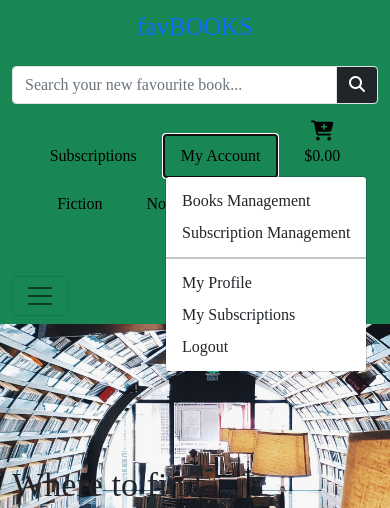
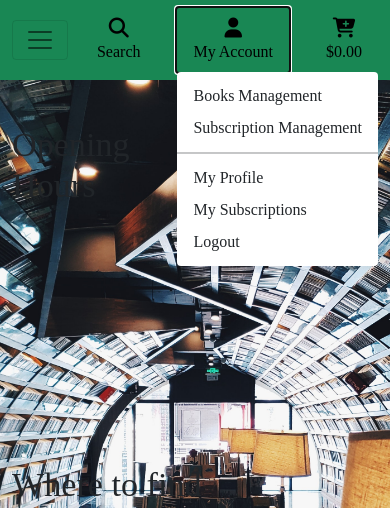
Before and after one commit to AnaG0307/favbooks-v3, a Django app: page / in a window 390 px wide, after a click on "My Account". Shown: the top 508 px of the page. Run offline with Django 3.2, Linux system fonts and the light colour scheme; the visitor is signed in with stand-in values (Sample User, id 1); some libraries are stand-ins or nearby versions; some web fonts are replaced.

Commit message:
Mobile header working on small screens but display has changed in larger screens, need fixing

```diff
--- a/templates/base.html
+++ b/templates/base.html
@@ -57,11 +57,9 @@
 </head>
 
 <body>
-    <header>
     <!-- Navigation Bar -->
     <header class="container-fluid fixed-top bg-success">
-
-            <div id="topnav" class="row">
+        <div id="topnav" class="row d-none d-lg-block">
             <div class="col-12 col-lg-4 my-auto py-1 py-lg-0 text-center text-lg-left">
                 <a href="{% url 'home' %}" class="nav-link main-logo-link">
                     <h2>favBOOKS</h2>
@@ -84,13 +82,6 @@
             </div>
             <div class="col-12 col-lg-4 my-auto py-1 py-lg-0">
                 <ul class="list-inline list-unstyled text-center text-lg-right my-0">
-                        <li class="list-inline-item">
-                            <a href="" class="text-black nav-link">
-                                <div class="text-center">
-                                    <p class="my-0">Subscriptions</p>
-                                </div>
-                            </a>
-                        </li>
                     <li class="list-inline-item dropdown">
                         <a href="" class="nav-link text-black" id="user-options" data-toggle="dropdown"
                             aria-haspopup="true" aria-expanded="false">
@@ -131,7 +122,7 @@
                 </ul>
             </div>
         </div>
-            <div class="row text-center justify-content-center">
+        <div class="row text-center justify-content-center d-none d-lg-block">
             <div class="my-auto py-1 py-lg-0 text-center">
                 <ul class="list-inline list-unstyled text-center my-0">
                     <li class="list-inline-item dropdown">
@@ -183,6 +174,13 @@
                             </div>
                         </a>
                     </li>
+                    <li class="list-inline-item">
+                        <a href="" class="text-black nav-link">
+                            <div class="text-center">
+                                <p class="my-0">Subscriptions</p>
+                            </div>
+                        </a>
+                    </li>
                 </ul>
             </div>
         </div>
@@ -194,10 +192,8 @@
                 </button>
                 {% include 'includes/main-nav.html' %}
                 {% include 'includes/mob-top-head.html' %}
-
             </nav>
         </div>
-        </header>
     </header>
     <!-- Message Box -->
     {% if messages %}
--- a/templates/includes/main-nav.html
+++ b/templates/includes/main-nav.html
@@ -1,5 +1,5 @@
 <div class="collapse navbar-collapse" id="main-nav">
-    <ul class="navbar-nav w-auto mx-auto">
+    <ul class="navbar-nav w-auto mx-auto d-block d-lg-none">
         <li class="nav-item dropdown">
             <a class="logo-font font-weight-bold nav-link text-black mr-5" href="#" id="all-products-link" data-toggle="dropdown" aria-haspopup="true" aria-expanded="false">
                 Fiction
@@ -41,5 +41,10 @@
                 Events
             </a>
         </li>
+        <li class="nav-item">
+            <a class="logo-font font-weight-bold nav-link text-black mr-5" href="#" id="all-products-link" data-toggle="dropdown" aria-haspopup="true" aria-expanded="false">
+                Subscriptions
+            </a>
+        </li>
     </ul>
 </div>
--- a/templates/includes/mob-top-head.html
+++ b/templates/includes/mob-top-head.html
@@ -0,0 +1,59 @@
+<li class="list-inline-item">
+    <a class="text-black nav-link d-block d-lg-none" href="#" id="mobile-search" data-toggle="dropdown" aria-haspopup="true" aria-expanded="false">
+        <div class="text-center">
+            <div><i class="fas fa-search fa-lg"></i></div>
+            <p class="my-0">Search</p>
+        </div>
+    </a>
+    <div class="dropdown-menu border-0 w-100 p-3 rounded-0 my-0" aria-labelledby="mobile-search">
+        <form class="form" method="GET" action="">
+            <div class="input-group w-100">
+                <input class="form-control border" type="text" name="q" placeholder="Search your new favourite book...">
+                <div class="input-group-append">
+                    <button class="form-control form-control btn btn-black border border-black" type="submit">
+                        <span class="icon">
+                            <i class="fas fa-search"></i>
+                        </span>
+                    </button>
+                </div>
+            </div>
+        </form>
+    </div>
+</li>
+<li class="list-inline-item dropdown">
+    <a class="text-black nav-link d-block d-lg-none" href="#" id="user-options" data-toggle="dropdown" aria-haspopup="true" aria-expanded="false">
+        <div class="text-center">
+            <div><i class="fas fa-user fa-lg"></i></div>
+            <p class="my-0">My Account</p>
+        </div>
+    </a>
+    <div class="dropdown-menu border-0" aria-labelledby="user-options">
+        {% if request.user.is_authenticated %}
+        {% if request.user.is_superuser %}
+        <a href="" class="dropdown-item">Books Management</a>
+        <a href="" class="dropdown-item">Subscription Management</a>
+        {% endif %}
+        <hr class="dropdown-divider">
+        <a href="" class="dropdown-item">My Profile</a>
+        <a href="" class="dropdown-item">My Subscriptions</a>
+        <a href="{% url 'account_logout' %}" class="dropdown-item">Logout</a>
+        {% else %}
+        <a href="{% url 'account_signup' %}" class="dropdown-item">Register</a>
+        <a href="{% url 'account_login' %}" class="dropdown-item">Sign In</a>
+        {% endif %}
+    </div>
+</li>
+<li class="list-inline-item dropdown">
+    <a href="" class="text-black nav-link d-block d-lg-none">
+        <div class="text-center">
+            <div><i class="fas fa-cart-plus fa-lg"></i></div>
+            <p class="my-0">
+                {% if grand_total %}
+                ${{ grand_total|floatformat:2 }}
+                {% else %}
+                $0.00
+                {% endif %}
+            </p>
+        </div>
+    </a>
+</li>
```
Lines whose indentation alone changed are shown as unchanged.
